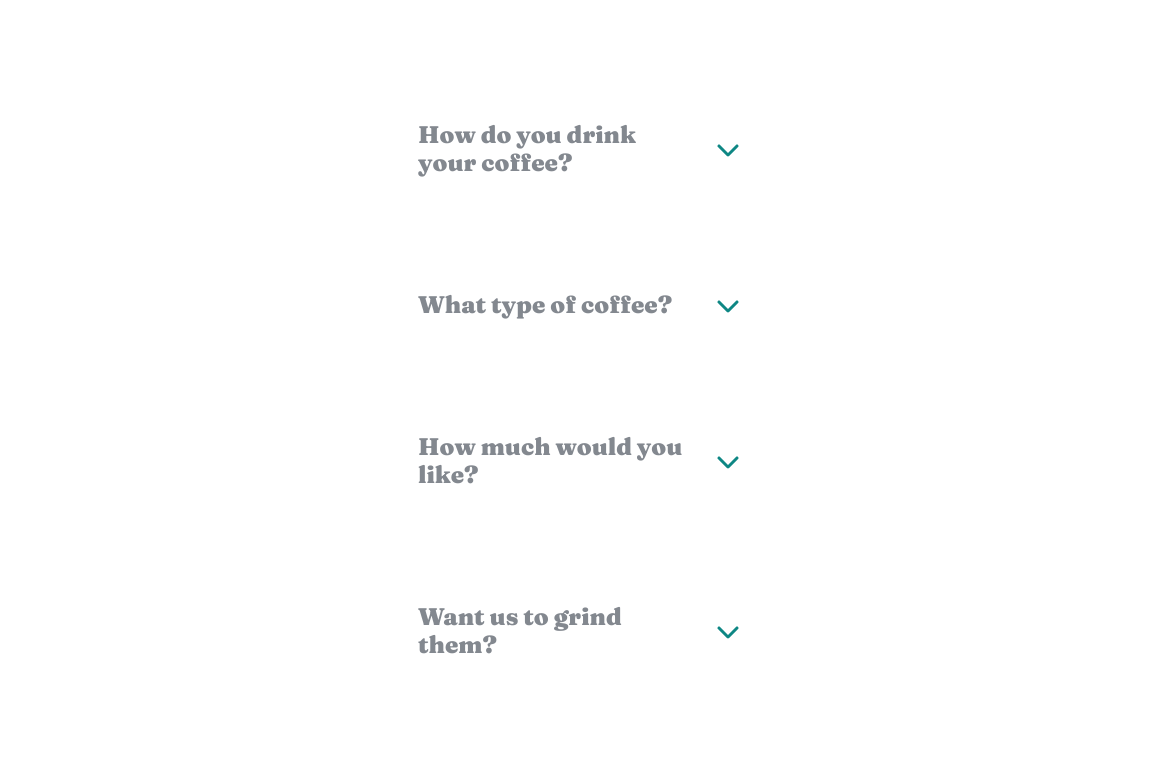
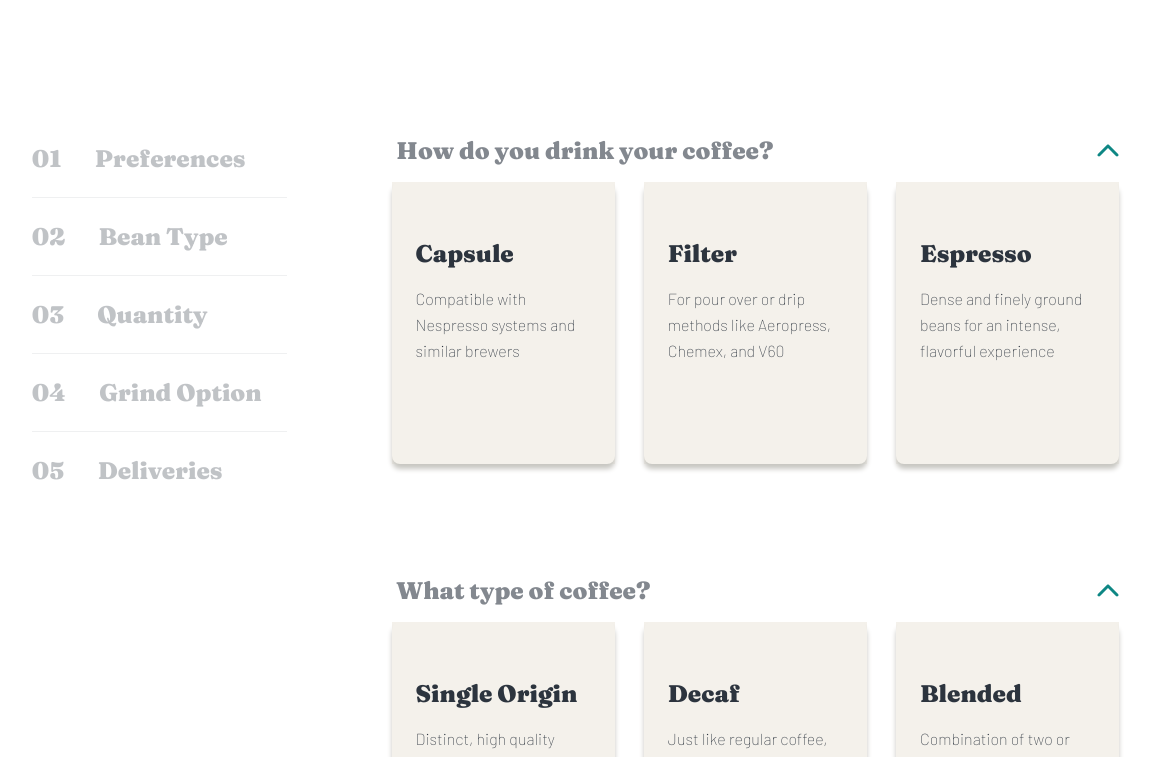
Before and after one commit to devb0x/Coffeeroasters-subscription-site, a React (Create React App) app: page /subscribe in a window 1536 px wide. Shown: the part 1280-2037 px from the top of the page, without its empty margins (192-1344 px from the left). Built offline with nearby package versions, Linux system fonts and the light colour scheme.

Commit message:
add css for the form

```diff
--- a/src/components/AboutUs/Commitment/Commitment.module.css
+++ b/src/components/AboutUs/Commitment/Commitment.module.css
@@ -26,7 +26,7 @@
 }
 
 
-@media screen and (min-width: 764px) {
+@media screen and (min-width: 768px) {
   .commitment {
     display: flex;
     gap: 2rem;
--- a/src/components/Subscribe/SubscribeForm/SubscribeForm/SubscribeForm.jsx
+++ b/src/components/Subscribe/SubscribeForm/SubscribeForm/SubscribeForm.jsx
@@ -92,7 +92,7 @@ const SubscribeForm = () => {
           isSelected: false
         },
         {
-          title: "Cafetiere",
+          title: "Cafetiére",
           text: "Course ground beans specially suited for french press coffee",
           isSelected: false
         }
@@ -265,9 +265,27 @@ const SubscribeForm = () => {
   }
 
   return (
-    <section>
+    <section className={`${classes['section']}`}>
+
+      <div className={`${classes['form-steps-wrapper']}`}>
+        <div className={`${classes['form-step']}`}>
+          <span>01</span> Preferences
+        </div>
+        <div className={`${classes['form-step']}`}>
+          <span>02</span> Bean Type
+        </div>
+        <div className={`${classes['form-step']}`}>
+          <span>03</span> Quantity
+        </div>
+        <div className={`${classes['form-step']}`}>
+          <span>04</span> Grind Option
+        </div>
+        <div className={`${classes['form-step']}`}>
+          <span>05</span> Deliveries
+        </div>
+      </div>
+
       <form onSubmit={submitHandler} className={`${classes['form']}`}>
-
         {questions.map(question => (
           <Dropdown question={question.question} isAnswered={question.isAnswered} key={question.id}>
 
@@ -279,13 +297,7 @@ const SubscribeForm = () => {
                   name={question.question}
                   id={answer.text}
                   onChange={(e) => changeHandler(e.target.value, question)}
-                  // onChange={(e) => changeHandler(e, question)}
-                  // onChange={(e) => setQuestions((prev) => ({
-                  //   ...prev,
-                  //   isAnswered: true
-                  // }))}
                 />
-
 
                 <label htmlFor={answer.text} className={`${classes['answer-label']}`}>
                   <div className={`${classes['answer-title']}`}>
--- a/src/components/Subscribe/SubscribeForm/SubscribeForm/SubscribeForm.module.css
+++ b/src/components/Subscribe/SubscribeForm/SubscribeForm/SubscribeForm.module.css
@@ -2,8 +2,13 @@ input {
   display: none;
 }
 
+.section {
+  width: 328px;
+  margin: auto;
+}
+
 .form {
-  width: 328px;
+  /*width: 328px;*/
   margin: auto;
 }
 
@@ -99,14 +104,63 @@ input[type=radio]:checked + label {
 }
 
 @media screen and (min-width: 768px) {
-  .btn {
-    margin: 40px 0 0;
+  .section {
+    width: 689px;
+  }
+
+  .answer-label {
+    height: 250px;
+    width: 223px;
+  }
+
+  .answer-label {
+    padding-top: 2rem;
   }
 }
 
 @media screen and (min-width: 1440px) {
+  .section {
+    width: 90%;
+    display: flex;
+    justify-content: space-evenly;
+  }
+
+  .form {
+    width: 730px;
+    float: right;
+    padding-top: 1rem;
+    margin: unset;
+  }
+
+  .form-steps-wrapper {
+    width: 255px;
+    font-family: var(--fraunces);
+  }
+
+  .form-step {
+    padding: 1.5rem 0;
+    border-bottom: 1px solid rgba(131, 136, 143, 0.25);
+    font-size: 1.5rem;
+    font-weight: 900;
+    color: var(--grey);
+    opacity: .5;
+  }
+
+  .form-step:nth-last-child(1) {
+    border-bottom: unset;
+  }
+
+  .form-step:hover {
+    opacity: .8;
+  }
+
+  .form-step > span {
+    margin-right: 1.781rem;
+  }
+
+
   .btn {
     margin-top: 4rem;
-    margin-bottom: 26px;
+    margin-right: 0;
   }
 }
--- a/src/components/Subscribe/Summary/Summary.module.css
+++ b/src/components/Subscribe/Summary/Summary.module.css
@@ -1,5 +1,4 @@
 .container {
-  max-width: 90%;
   margin: auto;
   background-color: var(--veryDarkBlue);
   border-radius: 10px;
--- a/src/components/UI/Dropdown/Dropdown.js
+++ b/src/components/UI/Dropdown/Dropdown.js
@@ -10,7 +10,7 @@ import classes from './Dropdown.module.css'
 
 const Dropdown = (props) => {
   console.log(props.isAnswered)
-  const [isOpen, setIsOpen] = useState(false)
+  const [isOpen, setIsOpen] = useState(true)
 
   const toggleHandler = () => {
     setIsOpen(!isOpen)
@@ -27,7 +27,7 @@ const Dropdown = (props) => {
         </span>
       </div>
 
-      <div style={{ display: isOpen ? 'block' : 'none' }}>
+      <div style={{ display: isOpen ? '' : 'none' }} className={classes.container}>
         {props.children}
       </div>
     </div>
--- a/src/components/UI/Dropdown/Dropdown.module.css
+++ b/src/components/UI/Dropdown/Dropdown.module.css
@@ -33,3 +33,18 @@
 .dropdown-btn__icon.rotate {
   transform: rotate(180deg);
 }
+
+@media screen and (min-width: 768px) {
+  .container {
+    display: flex;
+    flex-direction: row;
+    gap: 10px;
+  }
+}
+
+@media screen and (min-width: 1440px) {
+  .container {
+    gap: 28px;
+    justify-content: space-evenly;
+  }
+}
```
